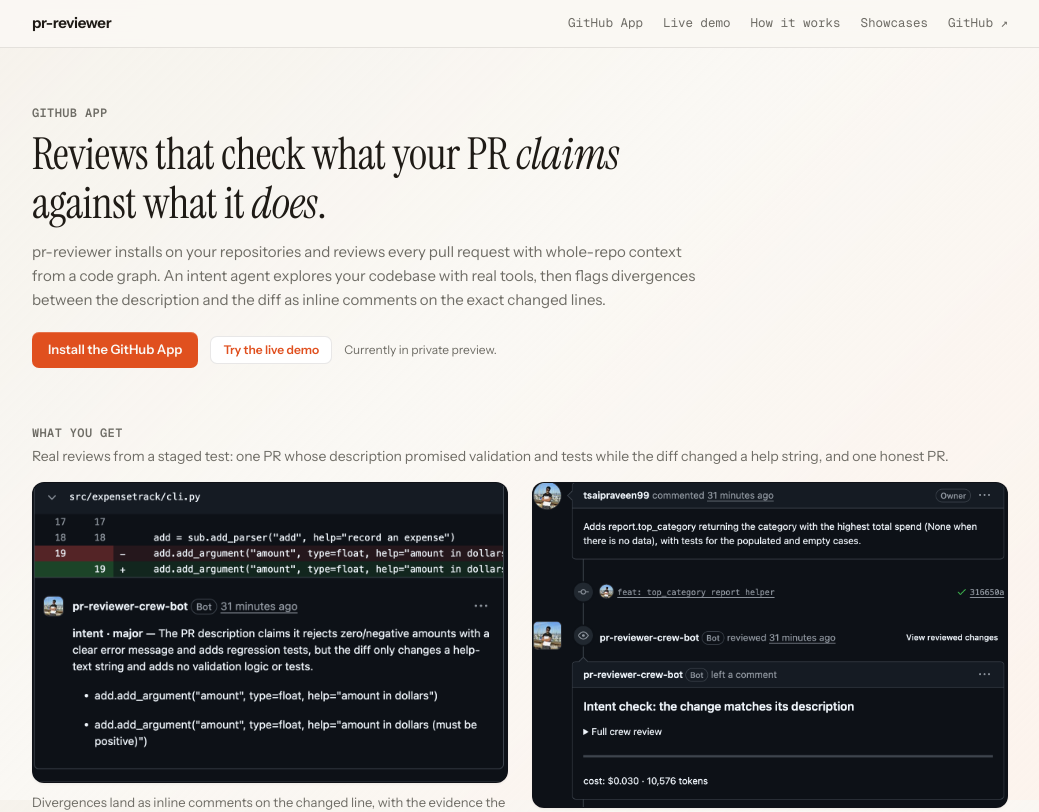
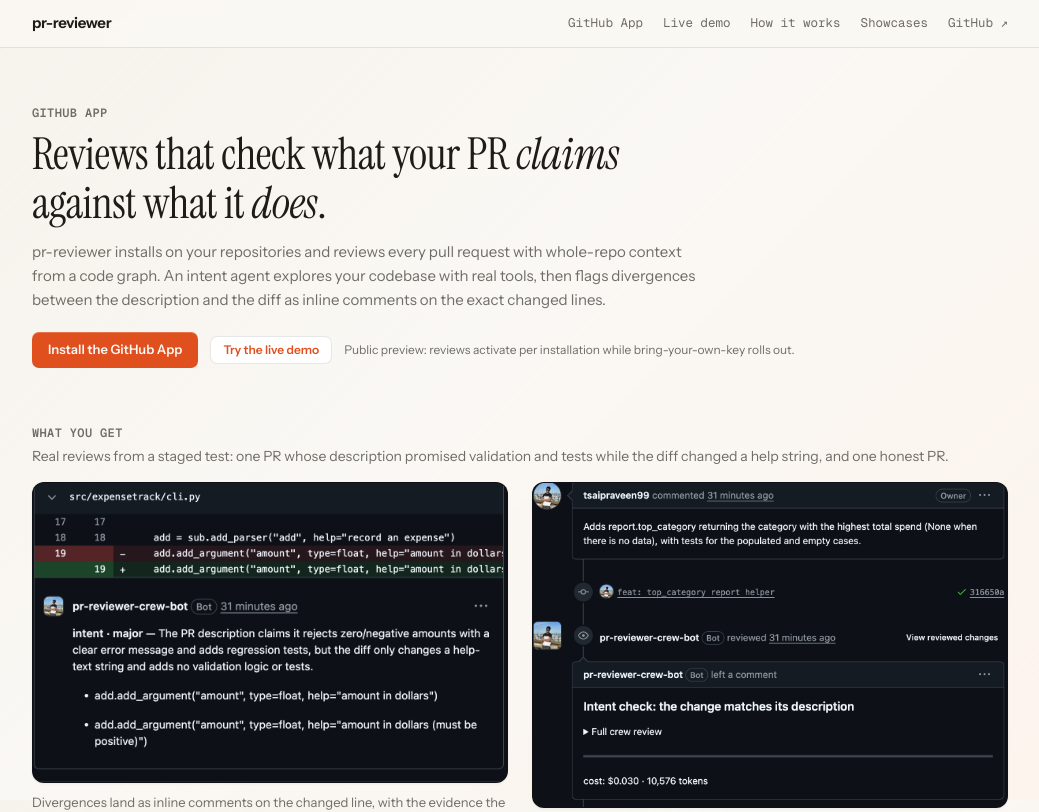
Before and after one commit to tsaipraveen99/pr-reviewer, a React (Vite) app in the folder apps/web/: page / in a window 1280 px wide. Shown: the top 812 px of the page, without its empty margins (120-1159 px from the left). Built offline with nearby package versions, Linux system fonts and the light colour scheme; no server answers.

Commit message:
docs(web): public preview copy

```diff
--- a/apps/web/src/components/Landing.tsx
+++ b/apps/web/src/components/Landing.tsx
@@ -64,7 +64,7 @@ export function Hero() {
         <a href="#demo" onClick={goTo("demo")} className="mac-button-secondary inline-block">
           Try the live demo
         </a>
-        <span className="text-xs text-secondary">Currently in private preview.</span>
+        <span className="text-xs text-secondary">Public preview: reviews activate per installation while bring-your-own-key rolls out.</span>
       </div>
     </section>
   );
```
